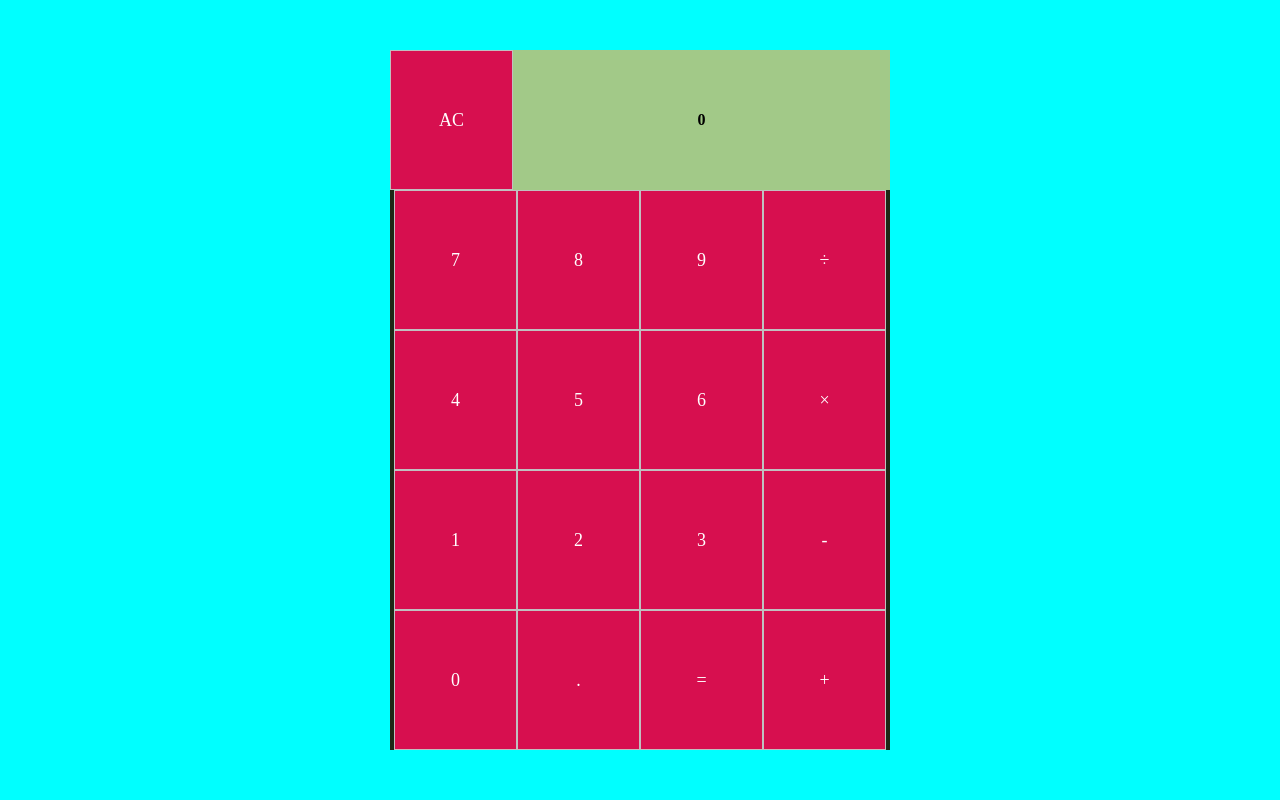
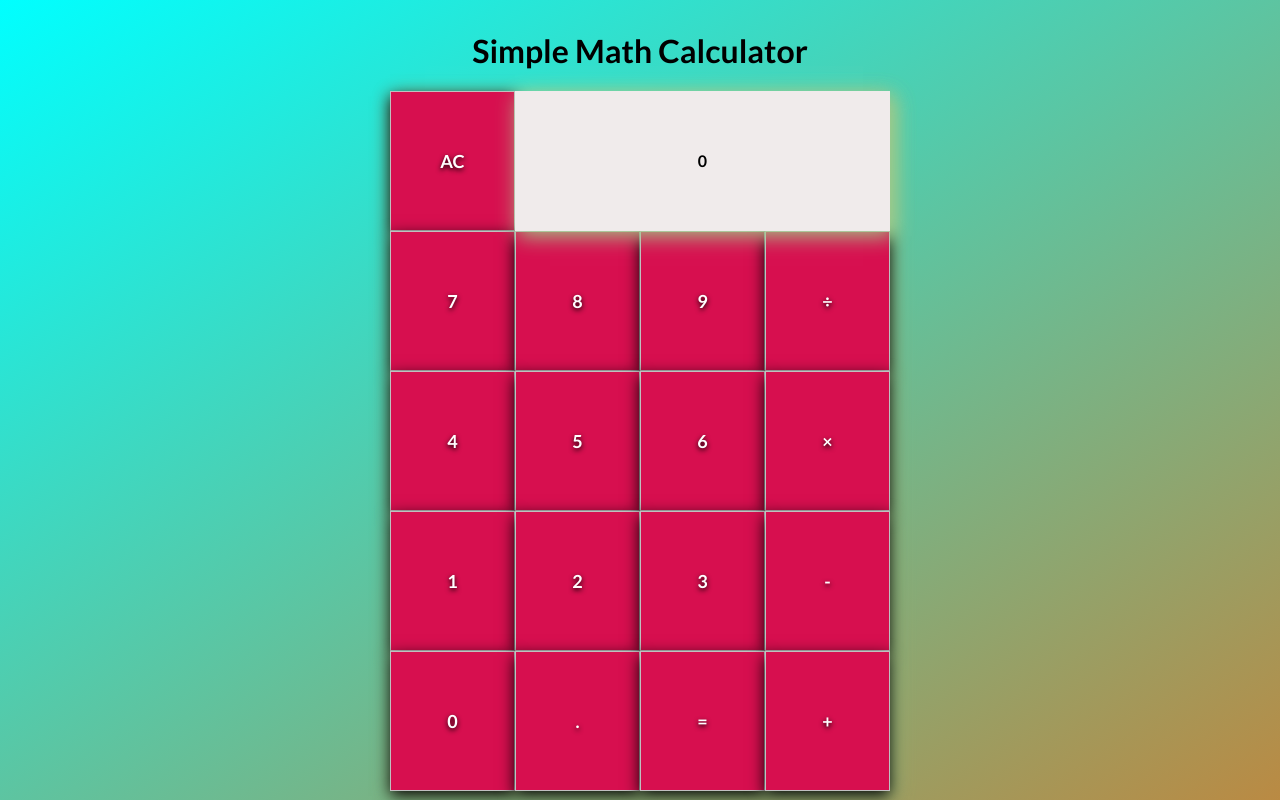
Before and after one commit to Momentum-Team-12/js-caculator-part-1-hjoyheath, a website: page index.html in a window 1280 px wide. Drawn offline with nearby package versions, Linux system fonts and the light colour scheme.

Commit message:
font change, box shadow, background, header, and box shadow

```diff
--- a/index.html
+++ b/index.html
@@ -4,6 +4,9 @@
     <meta charset="UTF-8">
     <meta http-equiv="X-UA-Compatible" content="IE=edge">
     <meta name="viewport" content="width=device-width, initial-scale=1.0">
+    <link rel="preconnect" href="https://fonts.googleapis.com">
+<link rel="preconnect" href="https://fonts.gstatic.com" crossorigin>
+<link href="https://fonts.googleapis.com/css2?family=Lato:wght@100;400;700&family=Shadows+Into+Light&display=swap" rel="stylesheet">
     <link rel="stylesheet" href="main.css">
     <script src="./node_modules/mathjs/lib/browser/math.js"></script>
     <script src ="main.js" defer></script>
@@ -11,6 +14,7 @@
 </head>
 <body>
     <div class="container">
+        <h1>Simple Math Calculator</h1>
     <div class="calculator">
     <div class="row row--display-result">
         <div class="button" id="clear">AC</div>
--- a/main.css
+++ b/main.css
@@ -1,5 +1,4 @@
 body {
-  background: linear-gradient(to right, rgb(186, 138, 67), rgb(238, 216, 182));
   justify-content: center;
   align-content: center;
   margin: 0px;
@@ -17,12 +16,17 @@ body {
 }
 
 .container {
-  background-color: aqua;
+  background: linear-gradient(to top left, rgb(186, 138, 67), aqua);
   min-height: 100vh;
   display: flex;
   flex-direction: column;
   justify-content: center;
   align-items: center;
+}
+
+h1 {
+  font-family: "Lato", sans-serif;
+
 }
 
 .calculator {
@@ -33,6 +37,7 @@ body {
   width: 100%;
   max-width: 500px;
   min-height: 700px;
+  box-shadow: 3px 5px 20px #a2c988;
 }
 
 .row {
@@ -41,6 +46,8 @@ body {
   width: 100%;
   background-color: #1d2816;
   color: white;
+  font-family: "Lato", sans-serif;
+  font-weight: bold;
 }
 
 .row--display-result {
@@ -56,8 +63,13 @@ body {
   position: relative;
   overflow-x: hidden;
   font-weight: bolder;
-  background-color: #a2c988;
+  background-color: rgb(240, 235, 235);
   color: black;
+  box-shadow: 3px 5px 20px #a2c988;
+}
+
+.button:hover {
+  background-color: rgb(184, 240, 190);
 }
 
 .button {
@@ -67,20 +79,12 @@ body {
   align-items: center;
   aspect-ratio: 1;
   min-height: 1rem;
-  width: calc(25% - 2px);
+  width: 25%;
   background-color: #d70f4f;
   border: solid 1px silver;
   color: white;
+  cursor: pointer;
+  box-shadow: 0 5px 15px black;
+  text-shadow: 0 2px 5px black;
   font-size: large;
-  cursor: pointer;
 }
-
-/* .opp {
-  background-color: #c0e9b9;
-  color: white;
-  display: flex;
-  height: 95px;
-  width: 100px;
-  align-items: center;
-  justify-content: center;
-} */
--- a/main.js
+++ b/main.js
@@ -16,12 +16,12 @@ const clearResult = () => {
 const equalOut = () => {
   console.log("equalOut", stack);
 
-  do {
+  while (stack.length >= 3) {
     const x = stack.shift();
     const op = stack.shift();
     const y = stack.shift();
     stack.unshift(op(x, y));
-  } while (stack.length >= 3);
+  }
 
   updateResult();
 };
@@ -35,10 +35,16 @@ const processOp = (op) => {
 
 const handleDot = () => {
   let last = stack[stack.length - 1];
-  const dotIndex = last.toString().indexOf(".");
-  if (dotIndex === -1) {
-    stack[stack.length - 1] = last + ".";
+
+  if (typeof last === "function") {
+    stack.push(0 + ".");
+  } else {
+    const dotIndex = last.toString().indexOf(".");
+    if (dotIndex === -1) {
+      stack[stack.length - 1] = last + ".";
+    }
   }
+
   updateResult();
 };
 
@@ -86,7 +92,6 @@ const handleClick = (e) => {
   if (typeof opMap[rawInput] === "function") {
     processOp(opMap[rawInput]);
   } else {
-    // add the number to the stack for processinh
     processNumber(rawInput);
   }
 
```
